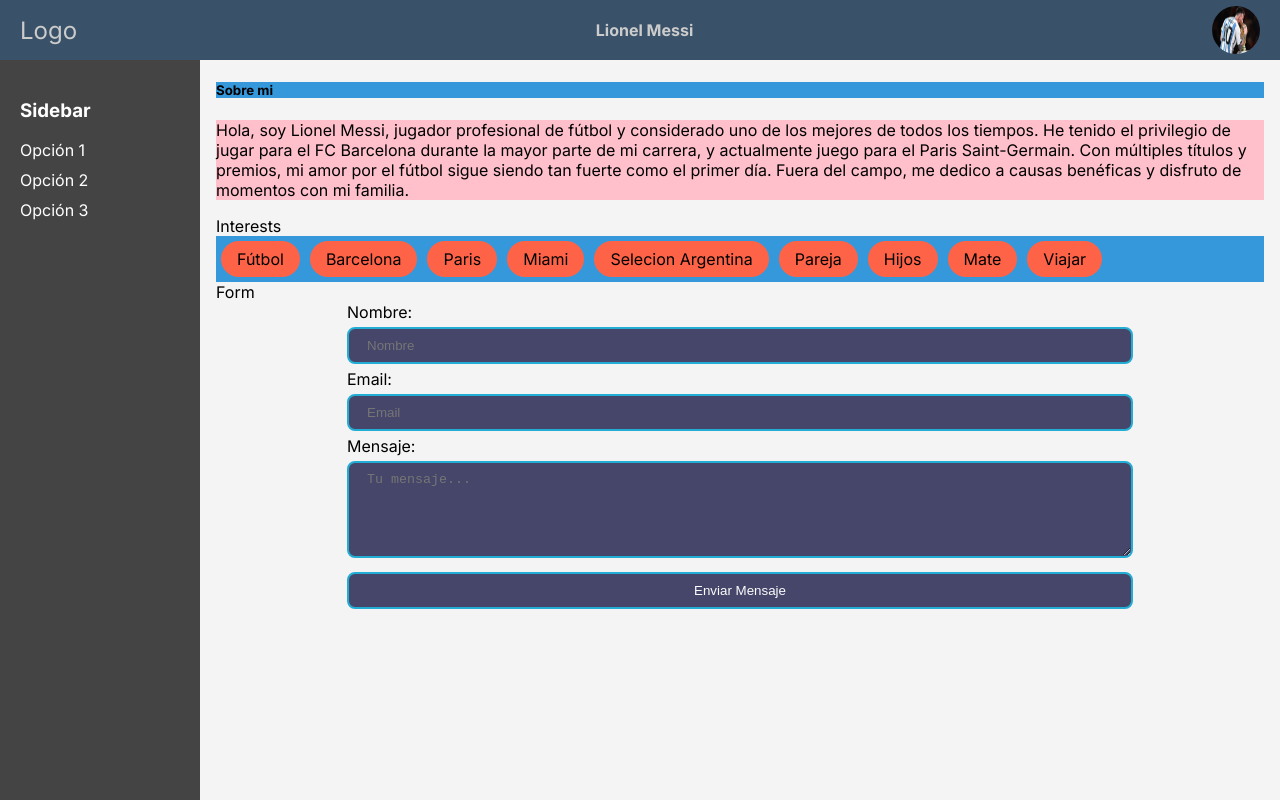
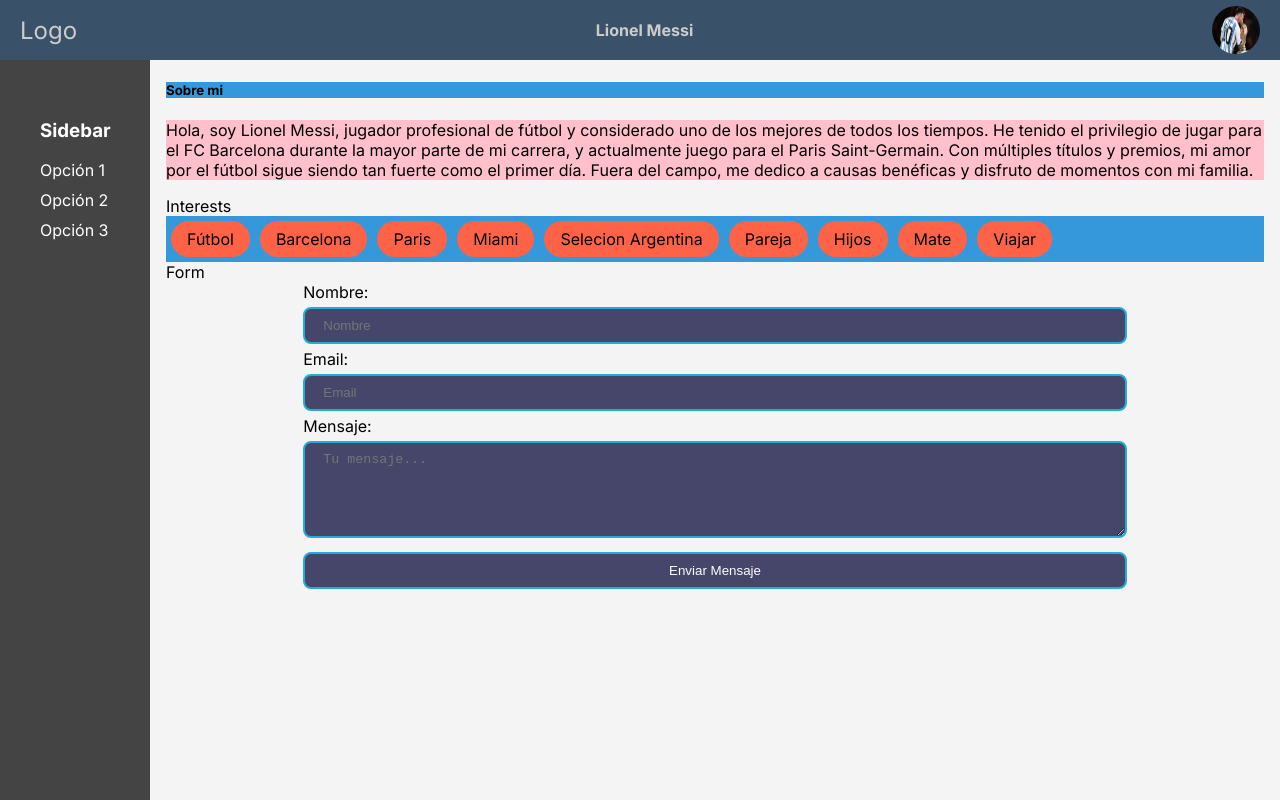
Before and after one commit to FededelRincon/Security-and-System-Tecnical, a Next.js app: page /profile in a window 1280 px wide. Built offline with nearby package versions, Linux system fonts and the light colour scheme.

Commit message:
fix hide sidebar in phones and show it in other screens

```diff
--- a/app/components/Sidebar/Sidebar.module.css
+++ b/app/components/Sidebar/Sidebar.module.css
@@ -1,33 +1,14 @@
-/* modificar esto para que se adapte bien a celulares */
-/* ya esta copiado a desktop */
-
 .sidebar {
-  width: 200px;
-  background-color: #444;
-  color: #fff;
-  padding: 20px;
-  box-sizing: border-box;
+  display: none;
 }
 
-.sidebar ul {
-  list-style: none;
-  padding: 0;
-}
-
-.sidebar li {
-  margin: 10px 0;
-}
-
-/* Media queries para tablet */
-@media (min-width: 768px) {}
-
-/* Media queries para desktop */
-@media (min-width: 1024px) {
+@media (min-width: 401px) {
   .sidebar {
-    width: 200px;
+    display: block;
+    width: 150px;
     background-color: #444;
     color: #fff;
-    padding: 20px;
+    padding: 2.5rem;
     box-sizing: border-box;
   }
 
```
